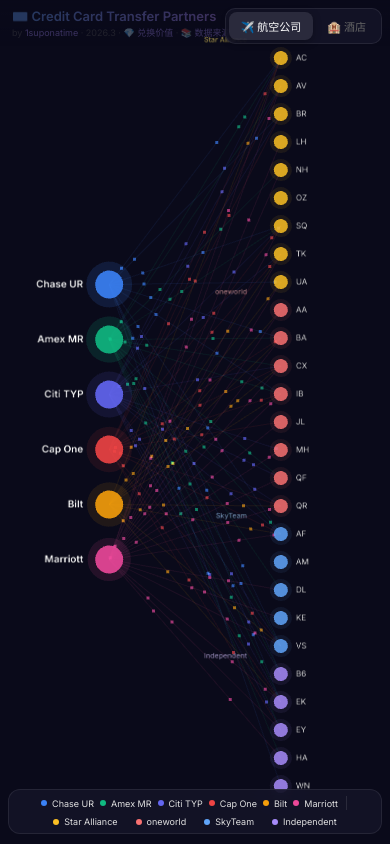
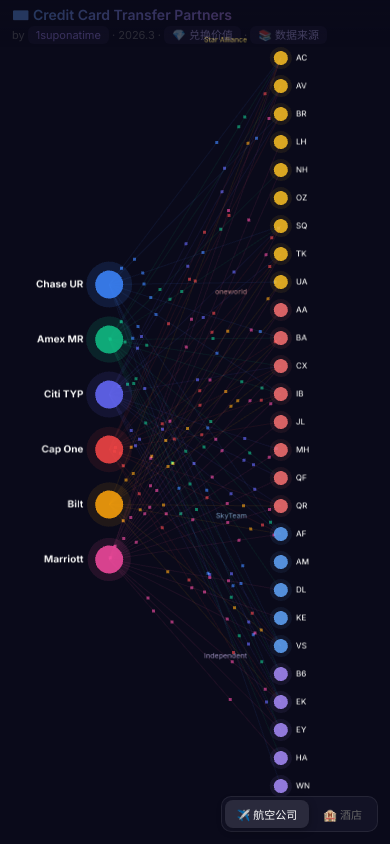
Before and after one commit to 1suponatime/credit-card-transfer-graph, a plain HTML site: page index.html in a window 390 px wide. Drawn offline with nearby package versions, Linux system fonts and the light colour scheme; animation ran at ten frames a second.

Commit message:
fix: mobile UX improvements
- Fix touch pan direction to match finger movement
- Hide legend on mobile (was overlapping content)
- Brighten text labels (white on mobile, lighter on desktop)
- Move mode toggle to bottom-right on mobile
- Enlarge title bar links with pill backgrounds for readability

```diff
--- a/index.html
+++ b/index.html
@@ -32,8 +32,9 @@
       -webkit-background-clip: text; background-clip: text;
       -webkit-text-fill-color: transparent;
     }
-    #title-bar p { font-size: 11px; color: #555; margin-top: 2px; }
-    #title-bar a { color: #a78bfa; text-decoration: none; pointer-events: auto; }
+    #title-bar p { font-size: 12px; color: #777; margin-top: 3px; }
+    #title-bar a { color: #c4b5fd; text-decoration: none; pointer-events: auto; padding: 2px 8px; background: rgba(167,139,250,0.1); border-radius: 6px; transition: background 0.2s; }
+    #title-bar a:hover { background: rgba(167,139,250,0.2); }
 
     /* Mode Toggle */
     #mode-toggle {
@@ -124,13 +125,12 @@
 
     /* Mobile */
     @media (max-width: 640px) {
-      #title-bar { padding: 8px 12px; }
-      #title-bar h1 { font-size: 13px; }
-      #title-bar p { font-size: 9px; }
-      #mode-toggle { top: 8px; right: 8px; }
+      #title-bar { padding: 6px 12px; }
+      #title-bar h1 { font-size: 14px; }
+      #title-bar p { font-size: 11px; }
+      #mode-toggle { top: auto; bottom: 12px; right: 12px; z-index: 20; }
       .mode-btn { padding: 6px 12px; font-size: 11px; }
-      #legend { bottom: 10px; left: 8px; right: 8px; gap: 6px; padding: 6px 12px; font-size: 9px; }
-      .legend-dot { width: 6px; height: 6px; }
+      #legend { display: none; }
       #info-panel { display: none; }
       #controls-hint { display: none; }
       #tooltip { max-width: 280px; font-size: 12px; padding: 8px 12px; }
@@ -407,7 +407,7 @@
         nodeGroup.add(glow);
         glowMeshes[card.id] = glow;
 
-        const { texture, width, height } = createTextTexture(card.name, cardFontSize, '#ffffff', '600');
+        const { texture, width, height } = createTextTexture(card.name, cardFontSize, '#ffffff', '700');
         const sprite = new THREE.Sprite(new THREE.SpriteMaterial({ map: texture, transparent: true, depthTest: false }));
         sprite.scale.set(width, height, 1);
         sprite.position.set(pos.x - cardR - 8 - width/2, pos.y, 2);
@@ -439,7 +439,7 @@
         glowMeshes[dest.id] = glow;
 
         const labelText = mobile ? dest.code : `${dest.code}  ${dest.name}`;
-        const { texture, width, height } = createTextTexture(labelText, destFontSize, '#cccccc', '400');
+        const { texture, width, height } = createTextTexture(labelText, destFontSize, mobile ? '#ffffff' : '#dddddd', '500');
         const sprite = new THREE.Sprite(new THREE.SpriteMaterial({ map: texture, transparent: true, depthTest: false }));
         sprite.scale.set(width, height, 1);
         sprite.position.set(pos.x + destR + 4 + width/2, pos.y, 2);
@@ -744,8 +744,8 @@
       e.preventDefault();
       if (e.touches.length === 1 && isTouchPanning) {
         const t = e.touches[0];
-        panOffset.x += (t.clientX - touchPanStart.x) / zoomLevel;
-        panOffset.y -= (t.clientY - touchPanStart.y) / zoomLevel;
+        panOffset.x -= (t.clientX - touchPanStart.x) / zoomLevel;
+        panOffset.y += (t.clientY - touchPanStart.y) / zoomLevel;
         touchPanStart = { x: t.clientX, y: t.clientY };
         updateCamera();
       } else if (e.touches.length === 2) {
```
